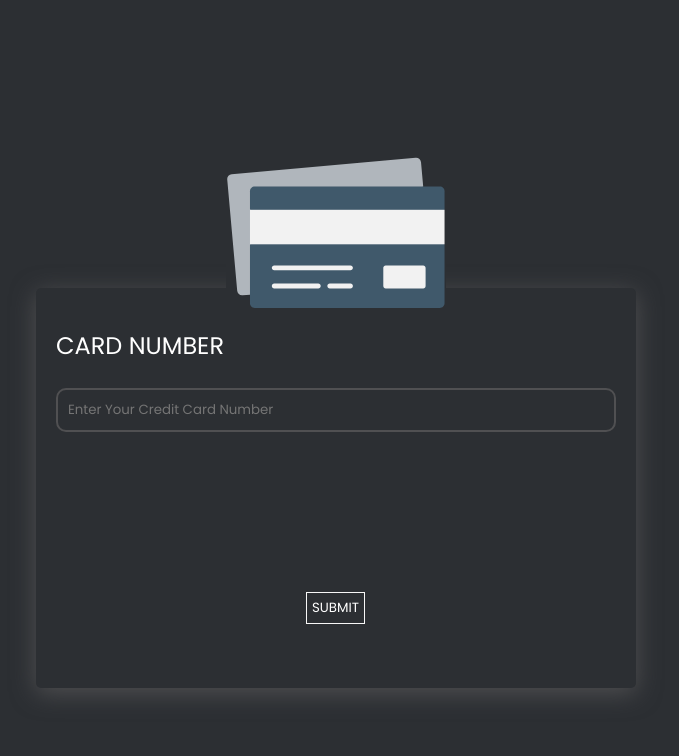
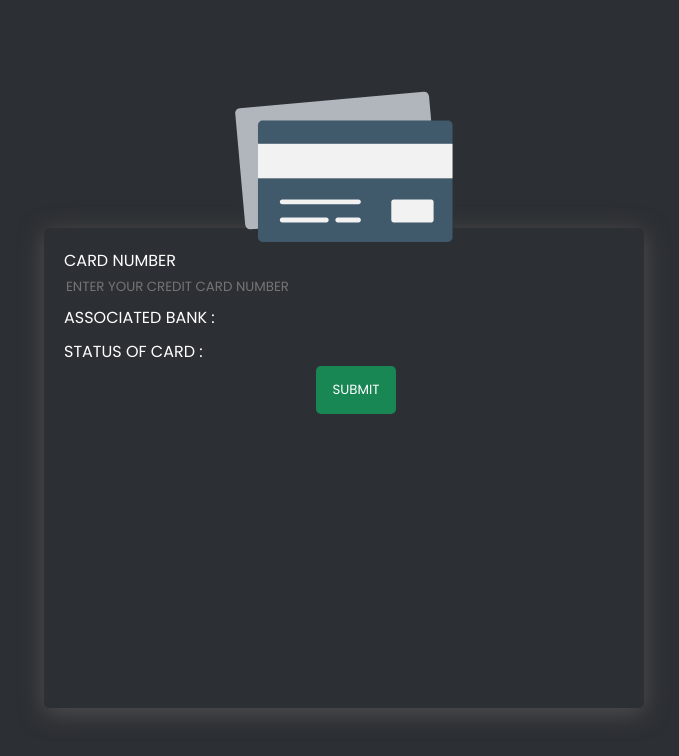
Before and after one commit to ayush110404/CREDIT-CARD-VALIDATOR, a plain HTML site: page index.html in a window 1280 px wide. Shown: the whole page, without its empty margins (304-983 px from the left). Drawn offline with Linux system fonts and the light colour scheme.

Commit message:
Update style.css

```diff
--- a/style.css
+++ b/style.css
@@ -1,6 +1,7 @@
 @import url('https://fonts.googleapis.com/css2?family=Poppins&display=swap');
 *{
-    border: none;
+    border:none;
+    box-sizing: border-box;
     outline: none;
     text-decoration: none;
     text-transform: uppercase;
@@ -8,42 +9,51 @@
     background-color:#2c2f33;
     color: white;
     font-family: 'Poppins', sans-serif;
+    overflow: hidden;
 }
 .container{
-    min-height: 100vh;
+    width: 100vw;
+    height: 100vh;
     display: flex;
     align-items: center;
     justify-content: center;
     flex-flow: column;
-    padding-bottom: 60px;
+    padding-bottom: 100px;
 }
 img{
     position: relative;
-    top: 55px;
+    top: 7%;
+    mix-blend-mode:lighten;
 }
 .container form{
     background:#2c2f33;
     border-radius: 5px;
     box-shadow: 0px 05px 25px #505052;
     width: 600px;
-    height: 50vh;
+    height: 60vh;
     padding: 20px;
 }
-.container form .input-box{
-    margin-top: 20px;
+.container form .input-box1{
+    width: 100%;
+    height: 18vh;
+    margin: 1%;
 }
-
-.container form .input-box span{
+.container form .input-box2{
+    display: flex;
+    flex-direction: row;
+    width: 100%;
+    padding: 10px;
+}
+.container form .input-box2 span{
+    visibility:hidden;
     position: relative;
-    top: 15px;
-    font-size: x-large;
-    visibility:hidden;
-}
-.container form .input-box label{
-    display: block;
     font-size: x-large;
 }
-.container form .input-box input{
+.container form .input-box1 label{
+    display: block;
+    font-size: xx-large;
+}
+.container form .input-box1 input{
     width: 100%;
     padding: 10px;
     border-radius: 10px;
@@ -53,15 +63,28 @@ img{
 .container form .input-res{
     display: inline;
     position: relative;
-    top: 15px;
     left: 50px;
     font-size: 23px;
 }
 button{
     position: relative;
-    left:250px;
-    top: 50px;
+    top: 8%;
+    left: 45%;
+    width: 5rem;
+    height: 3rem;
+    font-weight:500;
     padding: 5px;
     cursor: pointer;
-    border: #f7f7f7 solid 1px;
+    background-color: #198754;
+    border-radius: 5px;
+
 }
+@media(max-width:750px){
+    .container form{
+        width: 450px;
+        overflow-y: hidden;
+    }
+    .container form .input-box2 span{
+        font-size: larger;
+    }
+}
```
